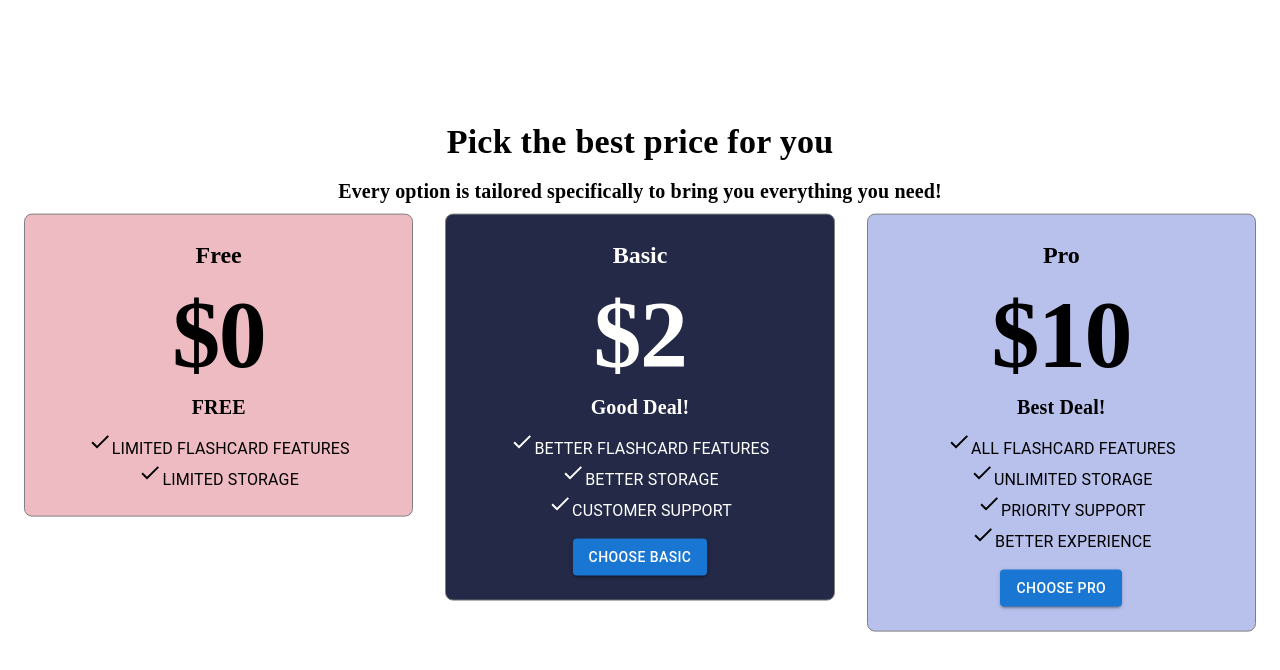
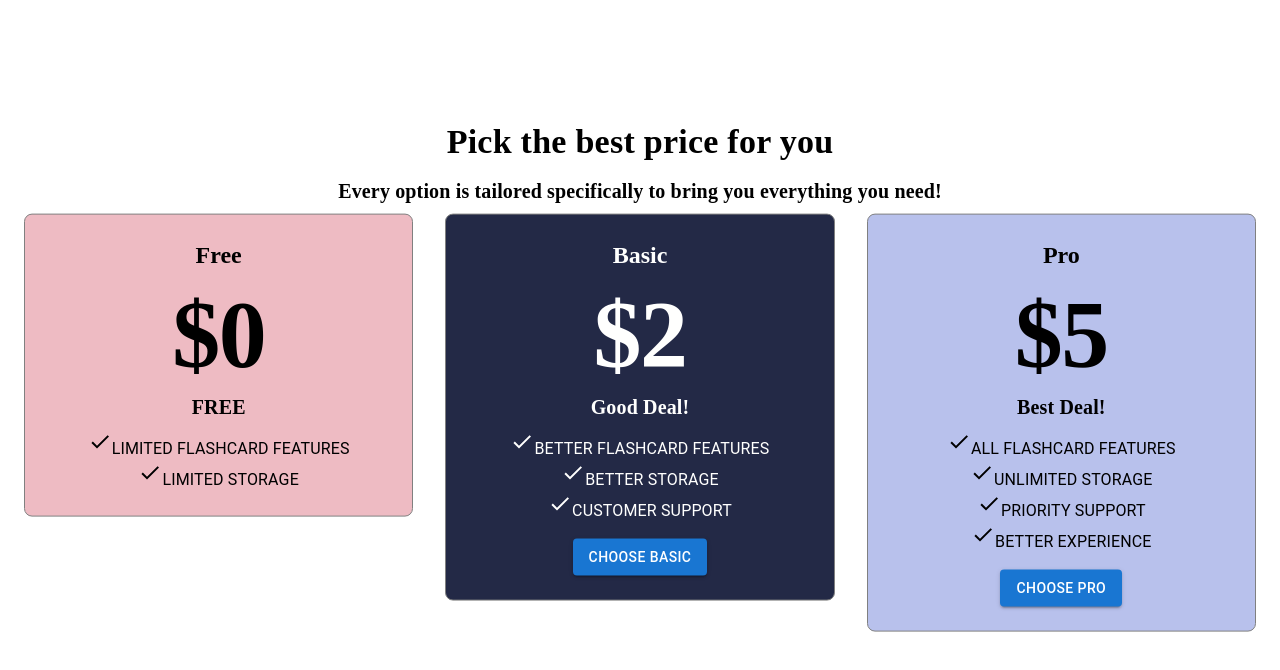
Before and after one commit to longv1-code/kevs_flashcard, a Next.js app: page /pricing in a window 1280 px wide. Shown: the top 670 px of the page. Built offline with nearby package versions, Linux system fonts and the light colour scheme.

Commit message:
changed $10 to $5

```diff
--- a/app/pricing/page.js
+++ b/app/pricing/page.js
@@ -106,7 +106,7 @@ export default function Pricing() {
               backgroundColor: "#b8c1ec"
               }}>
               <Typography variant="h5" gutterBottom sx={{fontFamily: "ATAlowwe", fontWeight:'bold'}}>Pro</Typography>
-              <Typography variant="h1" sx={{fontFamily: "ATAlowwe", fontWeight:'bold'}}> $10 </Typography>
+              <Typography variant="h1" sx={{fontFamily: "ATAlowwe", fontWeight:'bold'}}> $5 </Typography>
               <Typography variant="h6" gutterBottom sx={{fontFamily: "ATAlowwe", fontWeight:'bold'}}>Best Deal!</Typography>
               <Typography><CheckIcon/>ALL FLASHCARD FEATURES</Typography>
               <Typography><CheckIcon/>UNLIMITED STORAGE</Typography>
```
